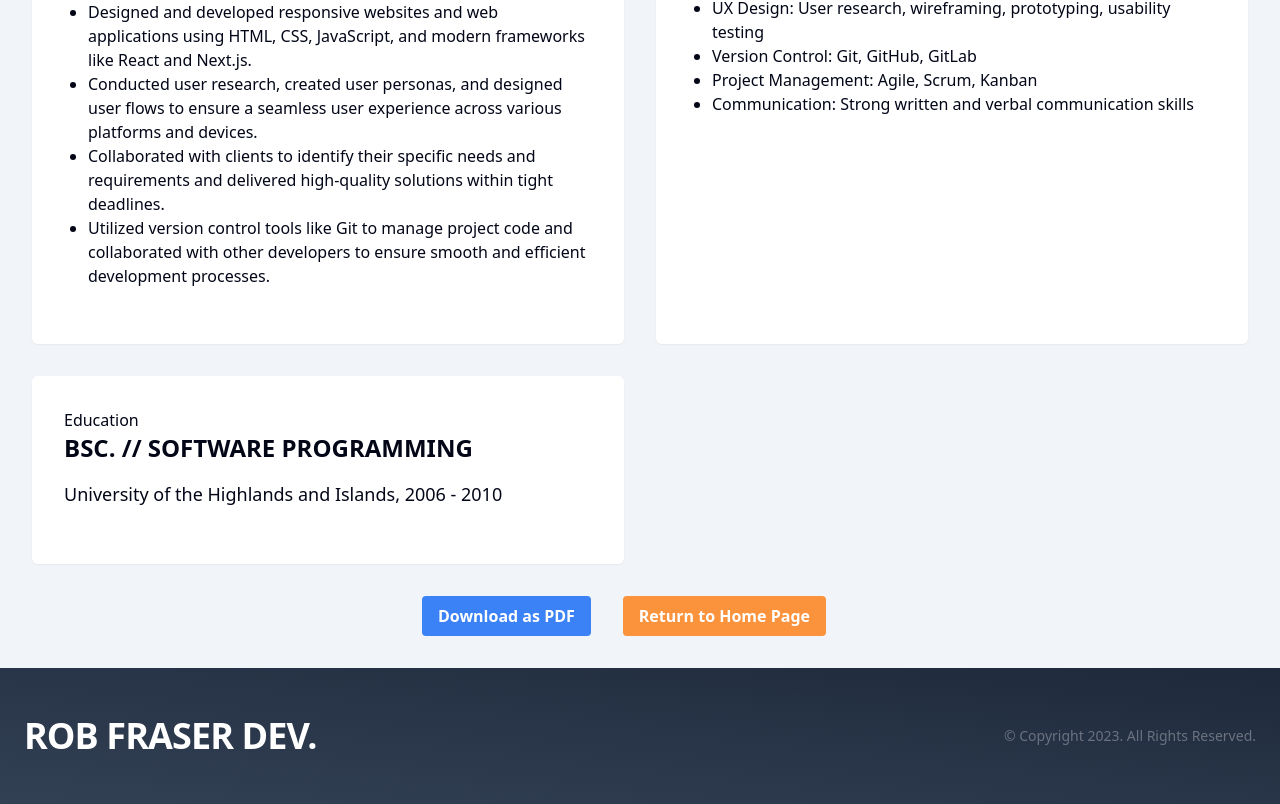
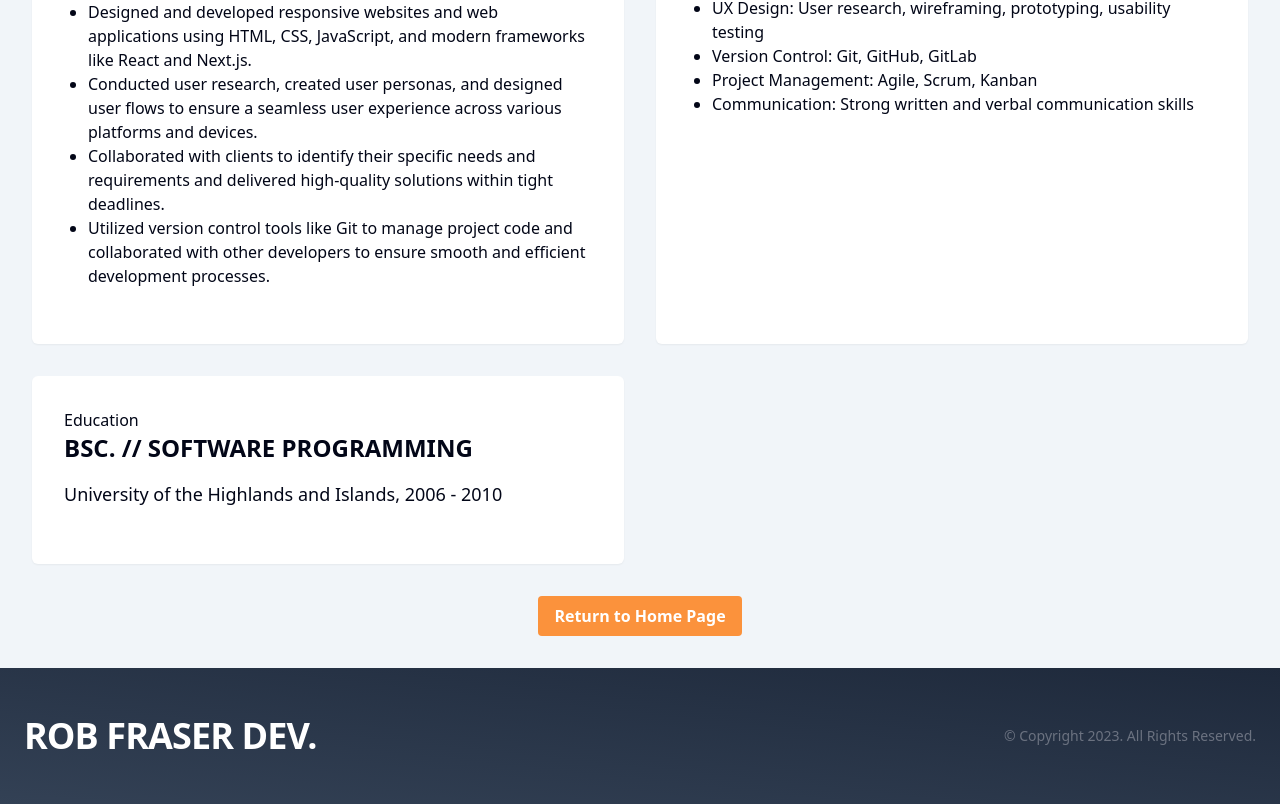
Before and after one commit to RobFraserCodes/robfraser.dev, a Next.js app: page /CVPage in a window 1280 px wide. Shown: the part 732-1536 px from the top of the page. Built offline with nearby package versions, Linux system fonts and the light colour scheme.

Commit message:
remove download pdf

```diff
--- a/app/CVPage/page.tsx
+++ b/app/CVPage/page.tsx
@@ -5,8 +5,8 @@ import React from 'react';
 import SocialIcons from '../components/subComponents/socialIcons';
 import Head from './components/Head';
 import TopBar from './components/TopBar';
-import html2canvas from 'html2canvas';
-import { jsPDF } from 'jspdf';
+//import html2canvas from 'html2canvas';
+//import { jsPDF } from 'jspdf';
 
 // Remove these lines
 // const jsPDFDynamic = dynamic(() => import('jspdf'), { ssr: false });
@@ -86,12 +86,12 @@ const CVPage = () => {
             </div>
           </div>
           <div className="mt-8 text-center">
-            <button
+            {/* <button
               className="no-print bg-blue-500 hover:bg-blue-700 text-white font-bold py-2 px-4 rounded"
               onClick={downloadAsPDF}
             >
               Download as PDF
-            </button>
+  </button> */ }
             <a href="/"><button
               className="mx-8 no-print bg-orange-400 hover:bg-orange-500 text-white font-bold py-2 px-4 rounded"
             >
```
